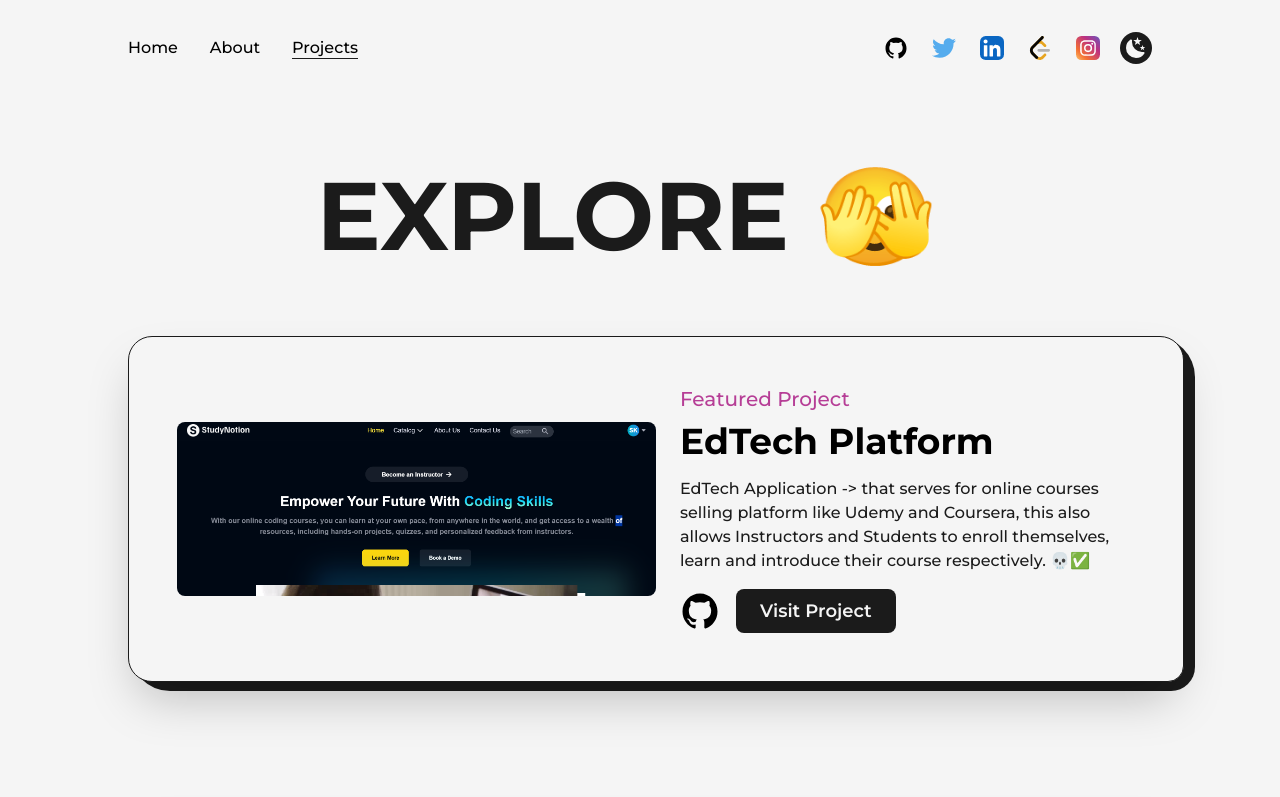
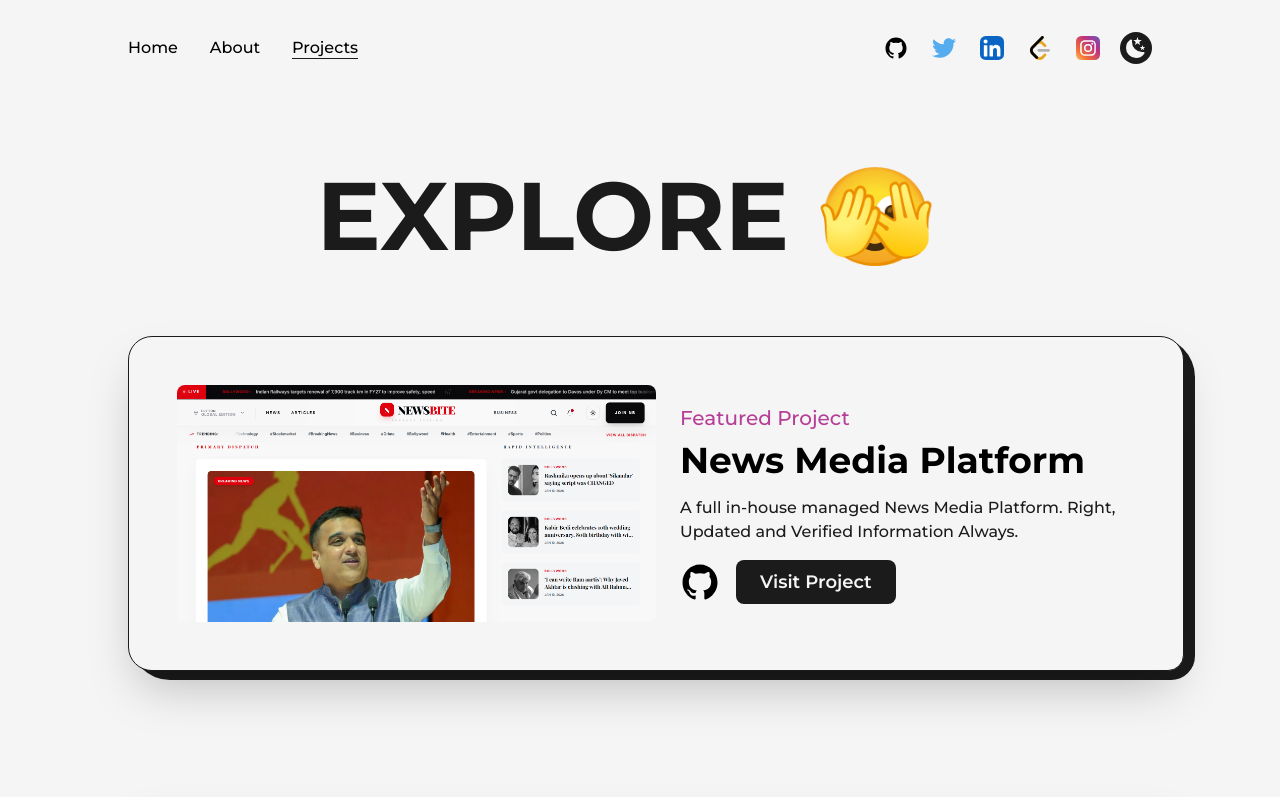
Before and after one commit to shhiivvaam/portfolio, a Next.js app: page /projects in a window 1280 px wide. Shown: the top 797 px of the page. Built offline with nearby package versions, Linux system fonts and the light colour scheme.

Commit message:
Adding Latest Project

```diff
--- a/src/pages/projects.js
+++ b/src/pages/projects.js
@@ -10,6 +10,7 @@ import { motion } from 'framer-motion'
 
 // Project Pics
 import StudyNotion from '../../public/images/projects/StudyNotion.png';
+import newsbite from '../../public/images/projects/newsbite.png';
 import akhilyaveda from '../../public/images/projects/akhilyaveda.png';
 import RandomGIFgenerator from '../../public/images/projects/RandomGIFgenerator.png';
 import FaceRecognition from '../../public/images/projects/FaceRecognition.png';
@@ -140,6 +141,16 @@ const projects = () => {
                     <AnimatedText text="EXPLORE 🫣" className='mb-16 lg:!text-7xl sm:!text-6xl xs:!text-4xl' />
                     {/* <AnimatedText text="" className='mb-16 lg:!text-7xl sm:!text-6xl xs:!text-4xl' /> */}
                     <div className='grid grid-cols-12 gap-24 gap-y-32 xl:gap-x-16 lg:gap-x-8 md:gap-y-24 sm:gap-x-0'>
+                        <div className='col-span-12'>
+                            <FeaturedProject
+                                title="News Media Platform"
+                                img={newsbite}
+                                summary="A full in-house managed News Media Platform. Right, Updated and Verified Information Always."
+                                link="https://newsbite.in/"
+                                github="https://github.com/shhiivvaam/Newsbite.git"
+                                type="Featured Project"
+                            />
+                        </div>
                         <div className='col-span-12'>
                             <FeaturedProject
                                 title="EdTech Platform"
```
Also changed, not shown: public/images/projects/newsbite.png (added).
